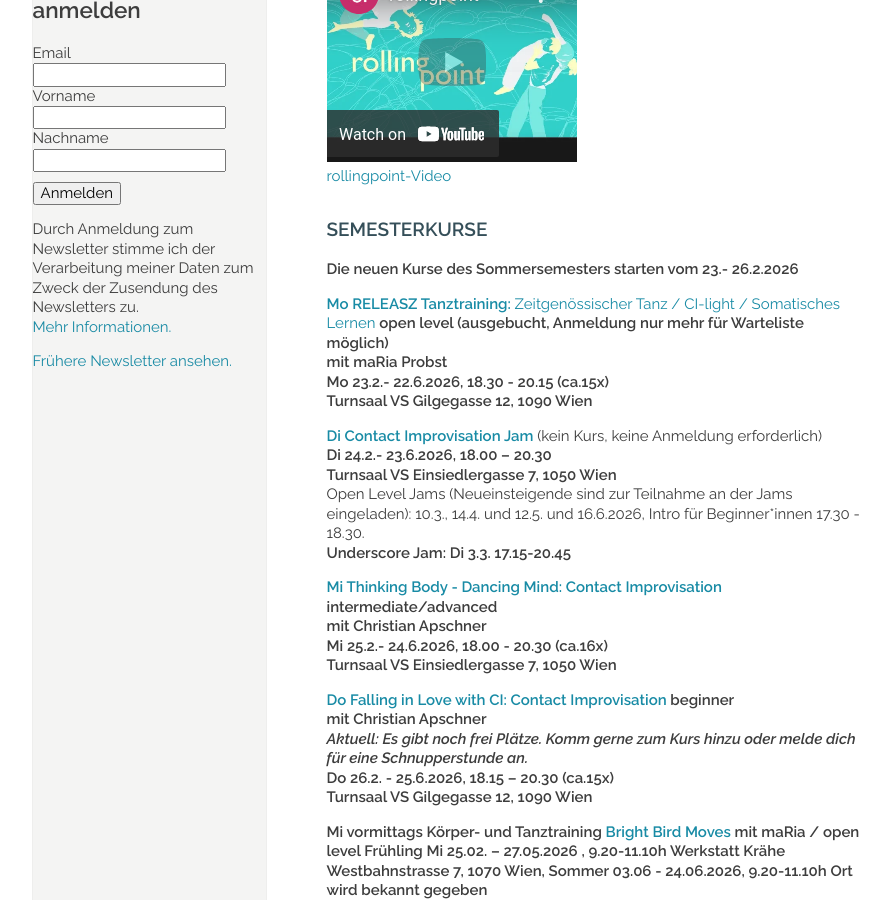
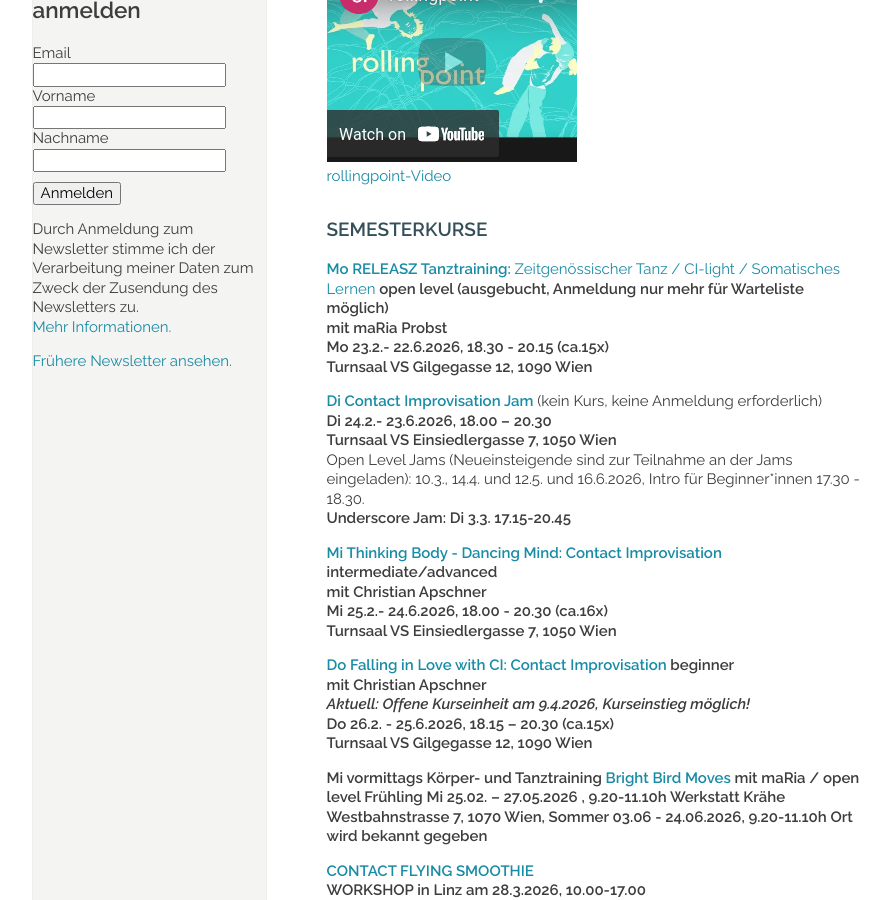
Before and after one commit to manulari/rollingpointat, a Jekyll site: the page built from _pages_de/index.md, in a window 1280 px wide and 900 px high, scrolled down 1049 px. Shown: the whole window, without its empty margins (152-1042 px from the left). Built offline with Jekyll 4.4.1, drawn with Linux system fonts in a browser that asks for light colours; comment, search, counter and statistics services are not loaded.

Commit message:
Update page (de) “index”

```diff
--- a/_pages_de/index.md
+++ b/_pages_de/index.md
@@ -33,7 +33,7 @@ Ob mit oder ohne Vorerfahrung – hier bist du richtig!
 
 ### **SEMESTERKURSE**
 
-**Die neuen Kurse des Sommersemesters starten vom 23.- 26.2.2026**
+
 
 **[Mo RELEASZ Tanztraining: ](/releasze)**[Zeitgenössischer Tanz / CI-light / Somatisches Lernen](/releasze) **open level (ausgebucht, Anmeldung nur mehr für Warteliste möglich)**\
 **mit maRia Probst**\
@@ -53,7 +53,7 @@ Open Level Jams (Neueinsteigende sind zur Teilnahme an der Jams eingeladen): 10.
 
 **[Do Falling in Love with CI: Contact Improvisation ](/contactbeg)beginner**\
 **mit Christian Apschner**\
-***Aktuell: Es gibt noch frei Plätze. Komm gerne zum Kurs hinzu oder melde dich für eine Schnupperstunde an.***\
+***Aktuell: Offene Kurseinheit am 9.4.2026, Kurseinstieg möglich!***\
 **Do 26.2. - 25.6.2026, 18.15 – 20.30 (ca.15x)**\
 **Turnsaal VS Gilgegasse 12, 1090 Wien**
 
```
